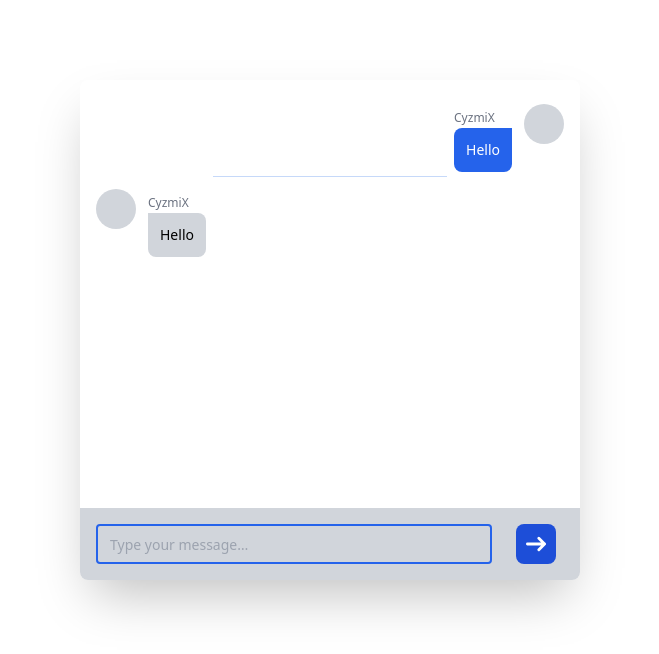
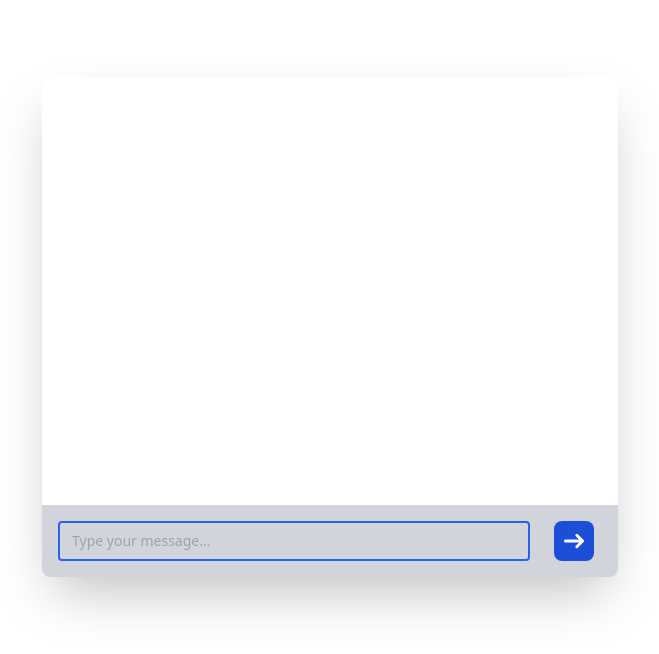
Before and after one commit to CyzmiX/TCSF-2-Chat-App, a SvelteKit app: page / in a window 1280 px wide. Shown: the top 654 px of the page, without its empty margins (310-969 px from the left). Built offline with nearby package versions, Linux system fonts and the light colour scheme.

Commit message:
better layout

```diff
--- a/src/lib/msg-box.svelte
+++ b/src/lib/msg-box.svelte
@@ -2,6 +2,7 @@
     export let type: "me" | "other" = "me";
     export let msg: string = "";
     export let userName: string = ""
+    export let dark = true
 </script>
 
 {#if type === "me"}
@@ -15,14 +16,15 @@
         </div>
         <div class="flex-shrink-0 h-10 w-10 rounded-full bg-gray-300"></div>
     </div>
-    <hr width="50%" class='line' />
+
 {:else}
+
     <div class="flex w-full mt-2 space-x-3 max-w-xs">
         <div class="flex-shrink-0 h-10 w-10 rounded-full bg-gray-300"></div>
         <div>
-            <span class="text-xs text-gray-500 leading-none">{ userName }</span>
-            <div class="bg-gray-300 p-3 rounded-r-lg rounded-bl-lg">
-                <p class="text-sm">{ msg }</p>
+            <span  class="text-xs text-gray-500 leading-none">{ userName }</span>
+            <div class="bg-{dark ? "transparent" : "gray-300"} p-3 rounded-r-lg rounded-bl-lg">
+                <p id="{dark ? "outline" : ""}" class="text-sm">{ msg }</p>
             </div>
 
         </div>
@@ -30,9 +32,12 @@
 {/if}
 
 <style>
-    .line {
-        margin: 4px;
-        border-top: 1px solid rgba(67, 129, 235, 0.3);
-        margin-left: 25%;
+    #outline {
+        border: 1.5px solid rgba(67, 129, 235);
+        border-top-right-radius: 12px;
+        border-bottom-right-radius: 12px;
+        border-bottom-left-radius: 12px;
+        padding: 12px;
+        color: white;
     }
 </style>
--- a/src/lib/msgs-container.svelte
+++ b/src/lib/msgs-container.svelte
@@ -1,5 +1,9 @@
 <script>
+    import { createEventDispatcher } from "svelte";
+
     export let dark = true
+    let dispatch = createEventDispatcher()
+    let msg = ''
 </script>
 
 <div id="main"  class="flex flex-col flex-grow w-full max-w-xl bg-{dark ? "gray-800" : "white"} shadow-2xl  rounded-lg overflow-hidden">
@@ -12,8 +16,13 @@
         <hr class='line' />
     {/if}
     <div class="bg-gray-{dark ? "400" : "300"} p-4 flex">
-        <input id="msg" class="flex  {dark ? "text-white" : "" } mr-6 items-center h-10 w-full rounded px-3 text-sm" type="text" placeholder="Type your message…">
-        <button type="button" class="text-white bg-blue-700 hover:bg-blue-800 focus:ring-4 focus:outline-none focus:ring-blue-300 font-medium rounded-lg text-sm p-2.5 text-center inline-flex items-center me-2 dark:bg-blue-600 dark:hover:bg-blue-700 dark:focus:ring-blue-800">
+        <input bind:value={msg} id="msg" class="flex  {dark ? "text-white" : "" } mr-6 items-center h-10 w-full rounded px-3 text-sm" type="text" placeholder="Type your message…">
+        <button on:click={() => {
+            dispatch('send', {
+                msg,
+            })
+            msg = ''
+        }}  type="button" class="text-white bg-blue-700 hover:bg-blue-800 focus:ring-4 focus:outline-none focus:ring-blue-300 font-medium rounded-lg text-sm p-2.5 text-center inline-flex items-center me-2 dark:bg-blue-600 dark:hover:bg-blue-700 dark:focus:ring-blue-800">
         <svg class="w-5 h-5" aria-hidden="true" xmlns="http://www.w3.org/2000/svg" fill="none" viewBox="0 0 14 10">
             <path stroke="currentColor" stroke-linecap="round" stroke-linejoin="round" stroke-width="2" d="M1 5h12m0 0L9 1m4 4L9 9"/>
         </svg>
--- a/src/routes/+page.svelte
+++ b/src/routes/+page.svelte
@@ -2,21 +2,41 @@
     import MsgBox from "$lib/msg-box.svelte";
     import MsgsContainer from "$lib/msgs-container.svelte";
     import { onMount } from "svelte";
+
+    interface Msg {
+        userName: string,
+        msg: string,
+        type: "me" | "other"
+    }
+
+    let msgs:  Msg[] = []
+
     let dark: boolean | undefined = undefined;
     onMount(() => {
         dark = window.matchMedia('(prefers-color-scheme: dark)').matches
 
         window.matchMedia('(prefers-color-scheme: dark)').addEventListener('change', event => {
-            dark = event.matches ;
+            dark = event.matches;
         });
+        console.log(dark)
     })
+
+    function newMsg(e: CustomEvent<any>) {
+        msgs.push({
+            userName: 'You',
+            type: 'other',
+            msg: e.detail.msg
+        })
+        msgs = msgs
+    }
 
 </script>
 
 {#if dark !== undefined}
-    <MsgsContainer {dark}>
-        <MsgBox userName="CyzmiX" msg="Hello" type="me"/>
-        <MsgBox userName="CyzmiX" msg="Hello" type="other"/>
+    <MsgsContainer {dark} on:send={newMsg}>
+        {#each msgs as msg}
+            <MsgBox type={msg.type} userName={msg.userName} msg={msg.msg} />
+        {/each}
     </MsgsContainer>
 {:else}
     <h1>Loading..</h1>
@@ -24,11 +44,42 @@
 
 <style>
 :global(body) {
-  max-width: 500px;
-
-  margin: auto;
-  margin-top: 10vh;
+  margin: 0;
+  margin-top: 6%;
+  padding: 0;
+  height: 100%;
+  display: flex;
+  align-items: center;
+  justify-content: center;
 
 
 }
+@media (prefers-color-scheme: dark) {
+    :global(body) {
+        background-color: #111827;
+    }
+}
+
+
+:global(::-webkit-scrollbar) {
+    width: 10px;
+    height: 100px;
+}
+
+/* Track */
+:global(::-webkit-scrollbar-track) {
+    background: transparent;
+}
+
+/* Handle */
+:global(::-webkit-scrollbar-thumb) {
+    background: rgba(67, 129, 235, 0.3);
+    border-radius: 5px;
+    transition: all 0.2s ease;
+}
+
+/* Handle on hover */
+:global(::-webkit-scrollbar-thumb:hover) {
+    background: rgba(67, 129, 235, 0.5);
+}
 </style>
```
